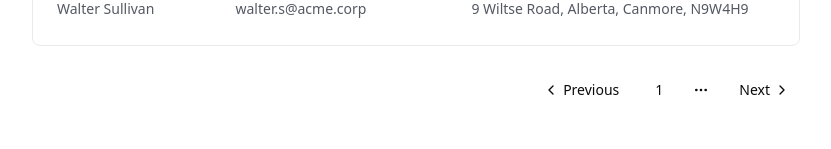
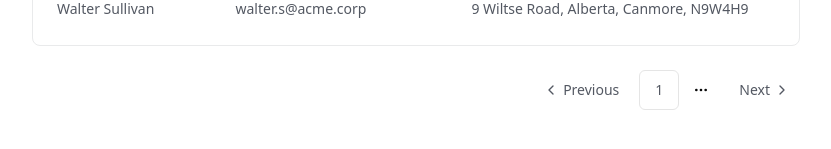
Before and after one commit to patrickishaf/lema-frontend, a React (Vite) app: page / in a window 1280 px wide. Shown: the part 501-650 px from the top of the page, without its empty margins (224-1055 px from the left). Built offline with nearby package versions, Linux system fonts and the light colour scheme.

Commit message:
create base pagination component

```diff
--- a/package.json
+++ b/package.json
@@ -12,6 +12,7 @@
   "dependencies": {
     "@radix-ui/react-dialog": "^1.1.6",
     "@radix-ui/react-slot": "^1.1.2",
+    "@tanstack/react-query": "^5.66.0",
     "class-variance-authority": "^0.7.1",
     "clsx": "^2.1.1",
     "lucide-react": "^0.475.0",
--- a/src/components/UsersPostsPage.jsx
+++ b/src/components/UsersPostsPage.jsx
@@ -5,14 +5,18 @@ import { getPosts } from "@/data/posts";
 import useVector from "@/hooks/useVector";
 import uuid from "react-uuid";
 import NewPostBtn from "./NewPostBtn";
+import { useNavigate } from "react-router-dom";
 
 export default function UsersPostsPage() {
   const {prevBtn} = useVector();
   const [posts, setPosts] = useState(getPosts());
+  const navigateTo = useNavigate();
 
   return (
     <div className="users-posts-page pt-44 pb-44">
-      <button className="flex items-center gap-3">
+      <button className="flex items-center gap-3" onClick={() => {
+        navigateTo(-1);
+      }}>
         <img src={prevBtn} alt="back to users" />
         <p className="custom-pale-txt text-sm font-semibold">Back to Users</p>
       </button>
--- a/src/components/UsersTable.jsx
+++ b/src/components/UsersTable.jsx
@@ -52,16 +52,16 @@ export default function UsersTable() {
         <Pagination>
           <PaginationContent>
             <PaginationItem>
-              <PaginationPrevious href="#" />
+              <PaginationPrevious href="#" className="custom-pale-txt" />
             </PaginationItem>
             <PaginationItem>
-              <PaginationLink href="#">1</PaginationLink>
+              <PaginationLink href="#" isActive className="custom-pale-txt">1</PaginationLink>
             </PaginationItem>
             <PaginationItem>
               <PaginationEllipsis />
             </PaginationItem>
             <PaginationItem>
-              <PaginationNext href="#" />
+              <PaginationNext href="#" className="custom-pale-txt" />
             </PaginationItem>
           </PaginationContent>
         </Pagination>
```
Also changed, not shown: src/styles/UsersTable.css (line endings or trailing spaces), 1 other file (tests, documents, lock files or other folders).
